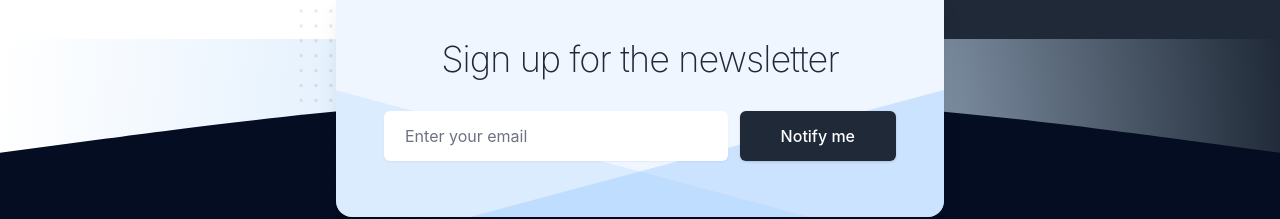
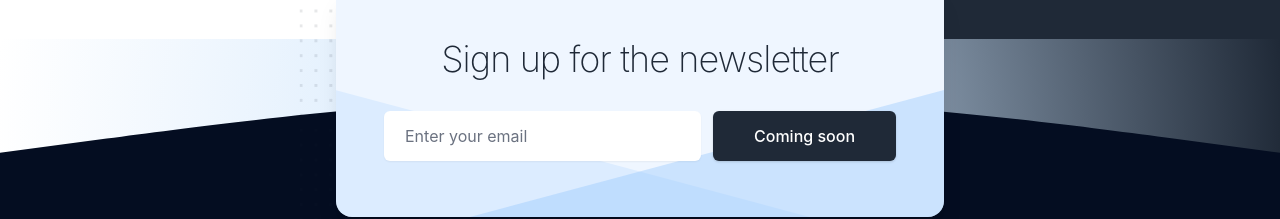
Before and after one commit to rubenbase/rubencosta.dev-v3, a Next.js app: page / in a window 1280 px wide. Shown: the part 791-1010 px from the top of the page. Built offline with nearby package versions, Linux system fonts and the light colour scheme.

Commit message:
disable newsletter button + small ui changes

```diff
--- a/components/sections/blog-snippet/BlogSnippet.tsx
+++ b/components/sections/blog-snippet/BlogSnippet.tsx
@@ -96,9 +96,11 @@ const BlogSnippet: React.FC<{ articles?: unknown[] }> = ({ articles }) => {
                   <div className="mt-4 sm:mt-0 sm:ml-3">
                     <button
                       type="submit"
-                      className="block w-full rounded-md border border-transparent px-5 py-3 bg-gray-800 text-base font-medium text-white shadow hover:bg-gray-700 focus:outline-none focus:ring-2 focus:ring-white focus:ring-offset-2 focus:ring-offset-gray-500 sm:px-10"
+                      disabled
+                      className="cursor-not-allowed block w-full rounded-md border border-transparent px-5 py-3 bg-gray-800 text-base font-medium text-white shadow hover:bg-gray-700 focus:outline-none focus:ring-2 focus:ring-white focus:ring-offset-2 focus:ring-offset-gray-500 sm:px-10"
                     >
-                      Notify me
+                      {/* Notify me */}
+                      Coming soon
                     </button>
                   </div>
                 </form>
--- a/pages/blog/index.tsx
+++ b/pages/blog/index.tsx
@@ -19,7 +19,7 @@ const Blog = ({ posts }) => {
       <MainNav />
       <main className="wrapper">
         <div className="mt-10">
-          <span className="font-light text-gray-500">Hey there!</span>
+          <span className="font-light text-blue-700">Hey there!</span>
         </div>
         <div className="mb-8 rounded-full">
           <span className="font-bold text-4xl">Explore the beauty of the web</span>
```
